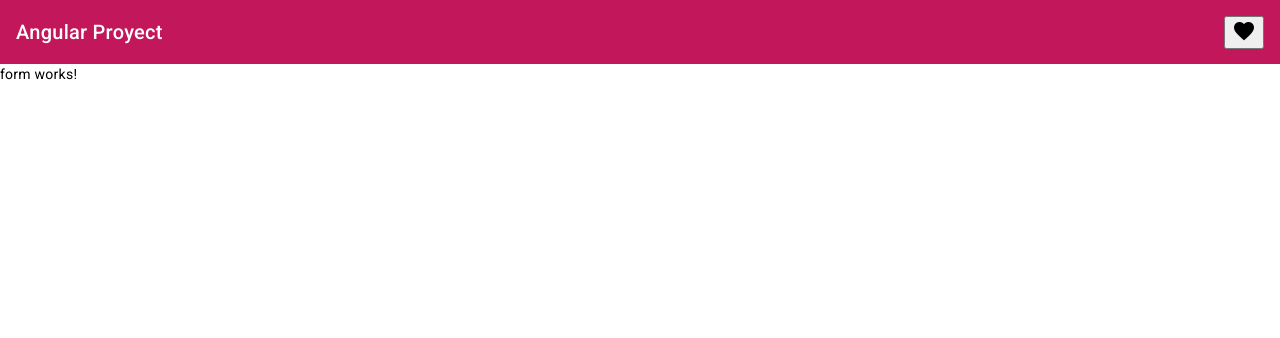
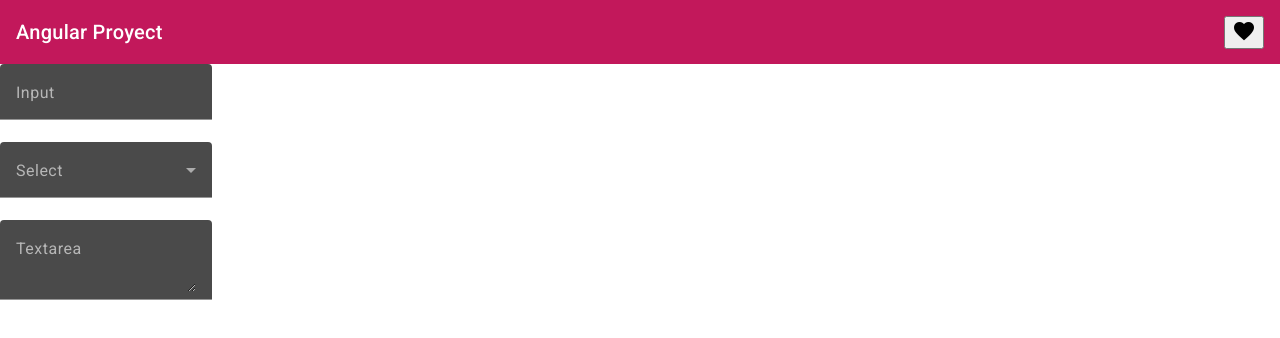
Before and after one commit to eimarramos/AngularProyect-CleanArchitecture, an Angular app: page /form in a window 1280 px wide. Shown: the top 338 px of the page. Built offline with nearby package versions, Linux system fonts and the light colour scheme.

Commit message:
feat: Adding new page for form components

```diff
--- a/src/app/app-routing.module.ts
+++ b/src/app/app-routing.module.ts
@@ -1,11 +1,10 @@
 import { NgModule } from '@angular/core';
 import { RouterModule, Routes } from '@angular/router';
-import { FormComponent } from './modules';
 
 const routes: Routes = [
   {path: '',  redirectTo: 'home', pathMatch: 'full'},
   {path: 'home', loadChildren: () => import('./modules').then(m => m.HomeModule)},
-  {path: 'form', component: FormComponent}
+  {path: 'form', loadChildren: () => import('./modules').then(m => m.FormModule)}
 ];
 
 @NgModule({
--- a/src/app/app.module.ts
+++ b/src/app/app.module.ts
@@ -5,6 +5,8 @@ import { AppRoutingModule } from './app-routing.module';
 import { AppComponent } from './app.component';
 import { BrowserAnimationsModule } from '@angular/platform-browser/animations';
 import { ToolbarComponent } from './components/toolbar/toolbar.component';
+import { PeopleTableComponent, TruckComponentFormComponent } from './components';
+import { HomeComponent } from './modules';
 
 @NgModule({
   declarations: [
--- a/src/app/components/index.ts
+++ b/src/app/components/index.ts
@@ -1,4 +1,5 @@
 // start:ng42.barrel
 export * from './people-table';
 export * from './toolbar';
+export * from './truck-component-form';
 // end:ng42.barrel
--- /dev/null
+++ b/src/app/components/truck-component-form/index.ts
@@ -0,0 +1,3 @@
+// start:ng42.barrel
+export * from './truck-component-form.component';
+// end:ng42.barrel
--- /dev/null
+++ b/src/app/components/truck-component-form/truck-component-form.component.html
@@ -0,0 +1,15 @@
+<mat-form-field>
+    <mat-label>Input</mat-label>
+    <input matInput>
+</mat-form-field>
+<mat-form-field>
+    <mat-label>Select</mat-label>
+    <mat-select>
+        <mat-option value="one">First option</mat-option>
+        <mat-option value="two">Second option</mat-option>
+    </mat-select>
+</mat-form-field>
+<mat-form-field>
+    <mat-label>Textarea</mat-label>
+    <textarea matInput></textarea>
+</mat-form-field>
--- /dev/null
+++ b/src/app/components/truck-component-form/truck-component-form.component.scss
@@ -0,0 +1,5 @@
+:host {
+    display: flex;
+    flex-direction: column;
+    align-items: flex-start;
+}
--- /dev/null
+++ b/src/app/components/truck-component-form/truck-component-form.component.ts
@@ -0,0 +1,17 @@
+import { Component, OnInit } from '@angular/core';
+import {MatSelectModule} from '@angular/material/select';
+import {MatInputModule} from '@angular/material/input';
+import {MatFormFieldModule} from '@angular/material/form-field';
+
+@Component({
+  selector: 'app-truck-component-form',
+  standalone: true,
+  imports: [MatSelectModule, MatInputModule, MatFormFieldModule],
+  templateUrl: './truck-component-form.component.html',
+  styleUrls: ['./truck-component-form.component.scss']
+})
+export class TruckComponentFormComponent implements OnInit{
+  ngOnInit(): void {
+
+  }
+}
--- a/src/app/modules/form/form-routing.module.ts
+++ b/src/app/modules/form/form-routing.module.ts
@@ -7,7 +7,7 @@ const routes: Routes = [
 ];
 
 @NgModule({
-  imports: [RouterModule.forRoot(routes)],
+  imports: [RouterModule.forChild(routes)],
   exports: [RouterModule]
 })
 export class FormRoutingModule { }
--- a/src/app/modules/form/form.component.html
+++ b/src/app/modules/form/form.component.html
@@ -1 +1 @@
-<p>form works!</p>
+<app-truck-component-form></app-truck-component-form>
--- a/src/app/modules/form/form.module.ts
+++ b/src/app/modules/form/form.module.ts
@@ -2,6 +2,8 @@ import { NgModule } from '@angular/core';
 import { CommonModule } from '@angular/common';
 import { FormRoutingModule } from './form-routing.module';
 import { FormComponent } from './form.component';
+import { TruckComponentFormComponent } from 'src/app/components';
+
 
 
 
@@ -11,7 +13,8 @@ import { FormComponent } from './form.component';
   ],
   imports: [
     CommonModule,
-    FormRoutingModule
+    FormRoutingModule,
+    TruckComponentFormComponent
   ]
 })
 export class FormModule { }
--- a/src/app/modules/home/home.module.ts
+++ b/src/app/modules/home/home.module.ts
@@ -2,7 +2,7 @@ import { NgModule } from '@angular/core';
 import { CommonModule } from '@angular/common';
 import { HomeComponent } from './home.component';
 import { HomeRoutingModule } from './home-routing.module';
-import { PeopleTableComponent } from 'src/app/components';
+import { PeopleTableComponent, TruckComponentFormComponent } from 'src/app/components';
 
 
 
```
Also changed, not shown: 1 other file (tests, documents, lock files or other folders).
